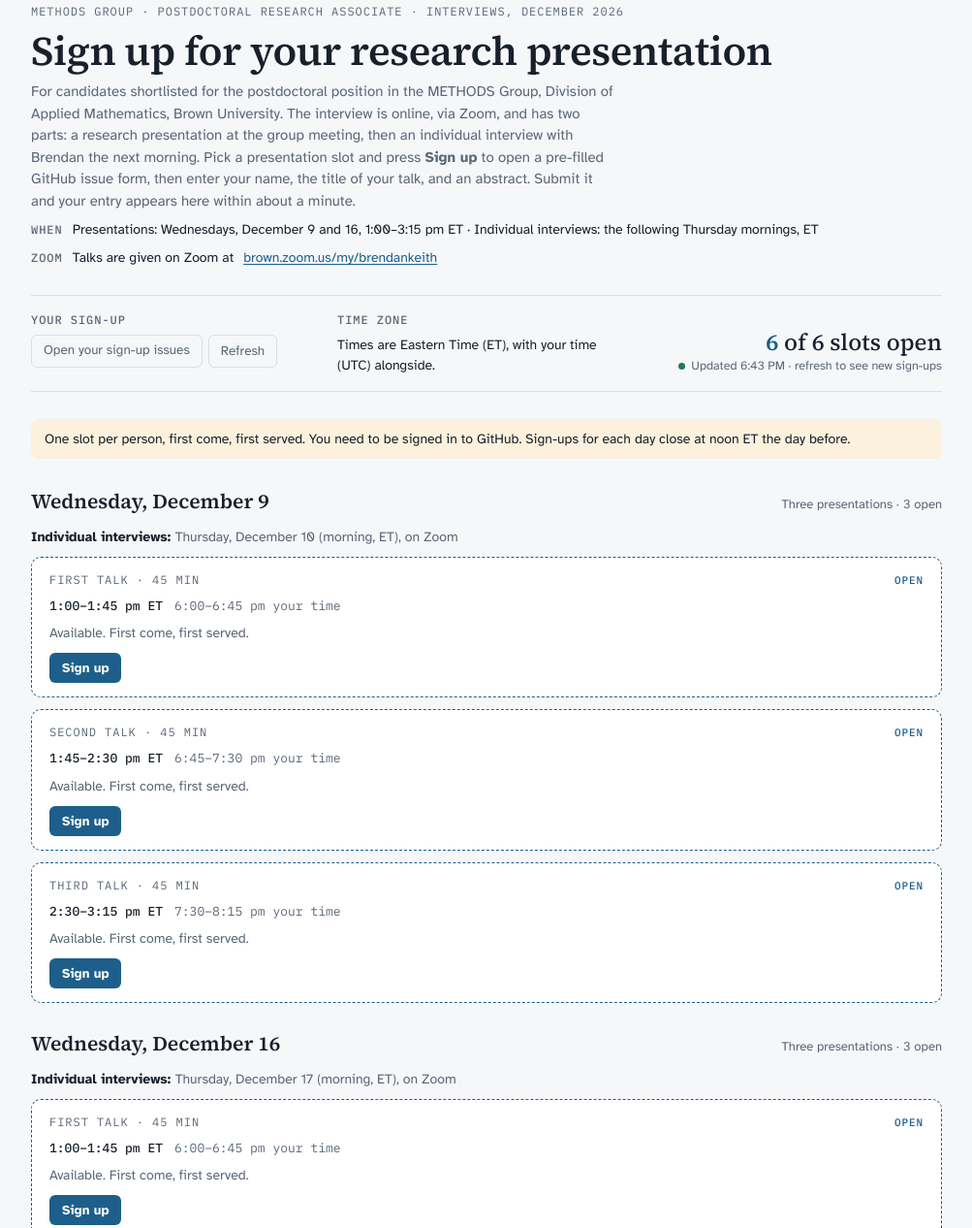
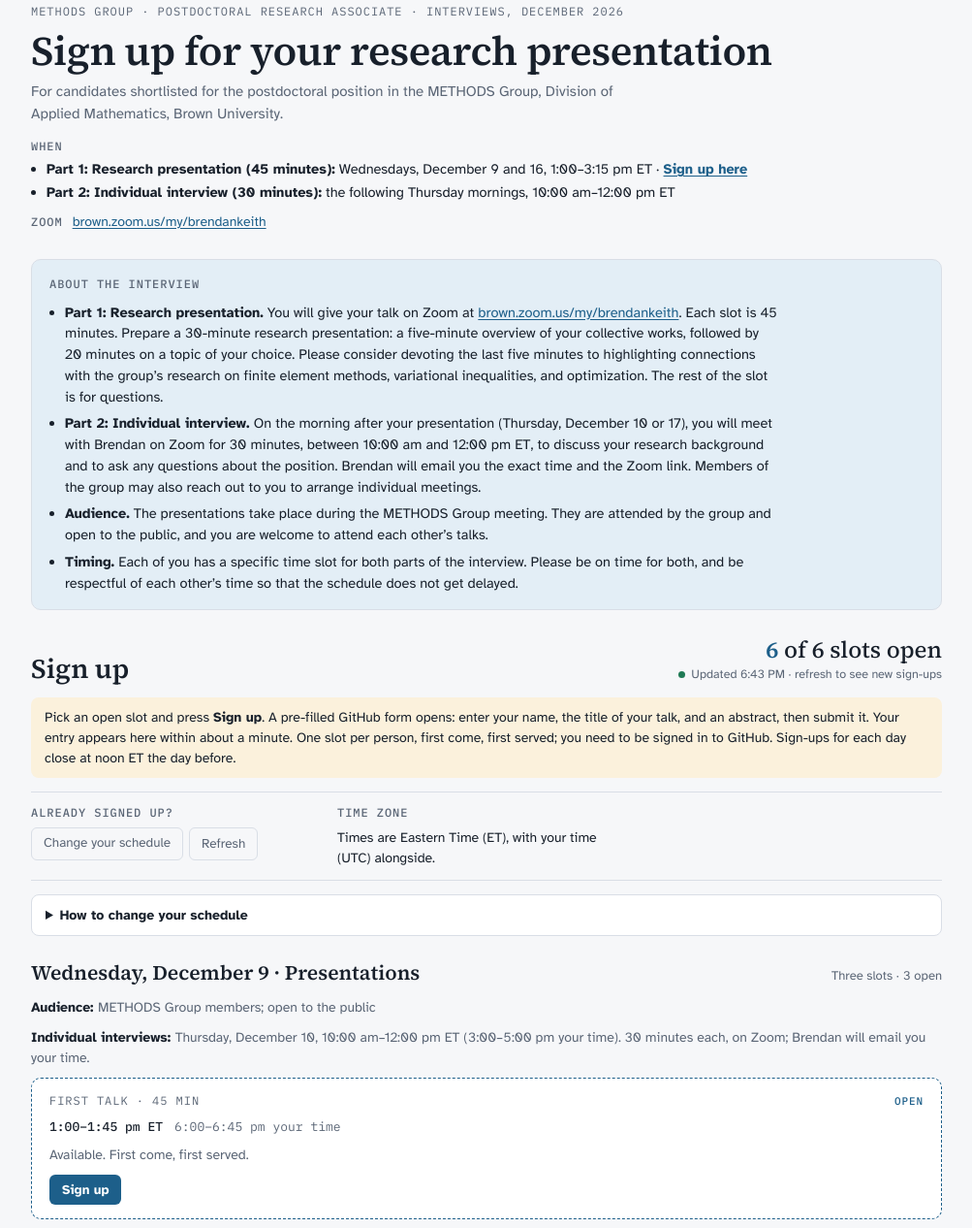
Before and after one commit to METHODS-Group/public, a plain HTML site: page postdoc-interviews-2026/index.html in a window 1280 px wide. Shown: the part 41-1307 px from the top of the page at 97% size, without its empty margins (138-1141 px from the left). Drawn offline with nearby package versions, Linux system fonts and the light colour scheme.

Commit message:
Interview sign-up page: format before sign-up, clearer change link, interview length
Per Dohyun's feedback on postdoc-interviews-2026/:
- The header lists both parts with their lengths (45-minute presentation,
  30-minute individual interview) and links to the sign-up section.
- "About the interview" now comes before the sign-up so candidates see the
  format first; Part 2 states the 30-minute length and the 10:00 am-12:00 pm ET
  window.
- New "Sign up" section with the open-slot tally and the sign-up rules.
  "Open your sign-up issues" is replaced by "Already signed up? Change your
  schedule", which opens a short how-to (edit, or cancel and sign up again)
  instead of sending people to a GitHub issue list.
- Each day shows "Presentations", the audience, and the individual-interview
  window in ET and the reader's time zone (schedule.json: day.audience,
  interview.start/end/minutes). Tests check the new fields.

Co-Authored-By: Claude Opus 5.5 <noreply@anthropic.com>
Claude-Session: https://claude.ai/code/session_01S5Rdok4B9tqEyrnJGspnYr

```diff
--- a/assets/interviews.css
+++ b/assets/interviews.css
@@ -2,7 +2,30 @@
 .iv .pres-list { grid-template-columns: 1fr; }
 .iv .day-sub { margin: 0; font-size: 14px; color: var(--muted); }
 .iv .day-sub strong { color: var(--fg); font-weight: 700; }
+.iv .day-sub .local { font-variant-numeric: tabular-nums; }
 .pres .when { margin: 0; font-family: var(--font-mono); font-size: 13px; font-variant-numeric: tabular-nums; display: flex; flex-wrap: wrap; gap: 2px 12px; }
 .pres .when .et { font-weight: 500; }
 .pres .when .local { color: var(--muted); }
 #tz-note { font-size: 14px; }
+
+/* Header: the two parts of the interview at a glance. */
+.iv .when-block { display: flex; flex-direction: column; gap: 4px; margin-top: 6px; }
+.iv .when-list { margin: 0; padding-left: 1.1em; display: flex; flex-direction: column; gap: 2px; font-size: 14.5px; max-width: 80ch; }
+.iv .when-list strong { font-weight: 700; }
+.iv .when-list .jump { white-space: nowrap; font-weight: 700; }
+
+/* The sign-up section: heading with the tally, rules, controls, then the days. */
+.iv .signup { display: flex; flex-direction: column; gap: 14px; scroll-margin-top: 16px; }
+.iv .signup-head { display: flex; flex-wrap: wrap; align-items: flex-end; justify-content: space-between; gap: 8px 24px; }
+.iv .signup-head h2 { font-family: var(--font-display); font-weight: 600; font-size: 28px; line-height: 1.1; margin: 0; }
+.iv .signup .bar { padding-block: 12px; }
+.iv .signup .pdays { margin-top: 8px; }
+.iv .change { border: 1px solid var(--line); border-radius: 8px; background: var(--surface); padding: 10px 14px; scroll-margin: 16px; }
+.iv .change summary { cursor: pointer; font-weight: 700; font-size: 14px; }
+.iv .change[open] summary { margin-bottom: 8px; }
+.iv .change .about { font-size: 14px; }
+@media (prefers-reduced-motion: no-preference) {
+  .iv .change.flash { animation: iv-flash 1.4s ease-out; }
+}
+@keyframes iv-flash { from { box-shadow: 0 0 0 4px var(--accent-soft); border-color: var(--accent); } to { box-shadow: 0 0 0 0 transparent; } }
+@media (max-width: 560px) { .iv .signup-head h2 { font-size: 24px; } }
--- a/assets/interviews.js
+++ b/assets/interviews.js
@@ -84,6 +84,28 @@
       if (day(start, localTz) !== day(start, ET)) local = day(start, localTz) + ', ' + local;
       p.append(el('span', 'local', local + ' your time'));
     }
+    return p;
+  }
+
+  // The day's individual-interview window, e.g. "Thursday, December 10, 10:00 am–12:00 pm ET
+  // (4:00–6:00 pm your time). 30 minutes each; Brendan will email you your time."
+  function interviewLine(iv) {
+    var p = el('p', 'day-sub');
+    p.append(el('strong', null, 'Individual interviews: '));
+    var start = Date.parse(iv.start), end = Date.parse(iv.end);
+    if (isNaN(start) || isNaN(end)) {
+      p.append(document.createTextNode(iv.label + ' (' + (iv.when || 'morning') + '), on Zoom'));
+      return p;
+    }
+    p.append(document.createTextNode(iv.label + ', ' + range(start, end, ET) + ' ET'));
+    if (showLocal) {
+      var local = range(start, end, localTz);
+      if (day(start, localTz) !== day(start, ET)) local = day(start, localTz) + ', ' + local;
+      p.append(document.createTextNode(' '), el('span', 'local', '(' + local + ' your time)'));
+    }
+    p.append(document.createTextNode(iv.minutes
+      ? '. ' + iv.minutes + ' minutes each, on Zoom; Brendan will email you your time.'
+      : ', on Zoom.'));
     return p;
   }
 
@@ -174,16 +196,16 @@
       sec.id = d.id;
       var head = el('div', 'day-head');
       var n = d.slots.length;
-      head.append(el('h2', null, d.label),
-        el('span', null, (WORDS[n] || n) + (n === 1 ? ' presentation' : ' presentations') + ' · ' +
+      head.append(el('h2', null, d.label + ' · Presentations'),
+        el('span', null, (WORDS[n] || n) + (n === 1 ? ' slot' : ' slots') + ' · ' +
           (allClosed ? 'sign-ups closed' : dayOpen === 0 ? 'full' : dayOpen + ' open')));
       sec.append(head);
-      if (d.interview) {
-        var sub = el('p', 'day-sub');
-        sub.append(el('strong', null, 'Individual interviews: '),
-          document.createTextNode(d.interview.label + ' (' + (d.interview.when || 'morning') + '), on Zoom'));
-        sec.append(sub);
+      if (d.audience) {
+        var aud = el('p', 'day-sub');
+        aud.append(el('strong', null, 'Audience: '), document.createTextNode(d.audience));
+        sec.append(aud);
       }
+      if (d.interview) sec.append(interviewLine(d.interview));
       if (d.note) sec.append(el('p', 'closed-note', d.note));
       var list = el('div', 'pres-list');
       d.slots.forEach(function (slot) { list.append(card(slot, byslot[slot.id] || [], now)); });
@@ -224,7 +246,24 @@
     document.getElementById('tz-note').textContent =
       'Times are Eastern Time (ET), with your time (' + localTz.replace(/_/g, ' ') + ') alongside.';
   }
-  document.getElementById('my-issues').href = issuesBase + '?q=' + encodeURIComponent('is:issue author:@me');
+  // "Change your schedule" opens the how-to panel next to the button instead of leaving the page.
+  var change = document.getElementById('change');
+  var changeBtn = document.getElementById('change-btn');
+  var calm = window.matchMedia && window.matchMedia('(prefers-reduced-motion: reduce)').matches;
+  function syncChange() { changeBtn.setAttribute('aria-expanded', change.open ? 'true' : 'false'); }
+  changeBtn.addEventListener('click', function (e) {
+    e.preventDefault();
+    change.open = true;
+    change.scrollIntoView({ behavior: calm ? 'auto' : 'smooth', block: 'nearest' });
+    change.classList.remove('flash');
+    void change.offsetWidth; // restart the highlight
+    change.classList.add('flash');
+    change.querySelector('summary').focus({ preventScroll: true });
+  });
+  change.addEventListener('toggle', syncChange);
+  if (location.hash === '#change') change.open = true;
+  syncChange();
+
   document.getElementById('refresh').addEventListener('click', load);
   load();
 })();
--- a/postdoc-interviews-2026/data/schedule.json
+++ b/postdoc-interviews-2026/data/schedule.json
@@ -10,10 +10,14 @@
       "id": "dec09",
       "label": "Wednesday, December 9",
       "date": "2026-12-09",
+      "audience": "METHODS Group members; open to the public",
       "interview": {
         "date": "2026-12-10",
         "label": "Thursday, December 10",
-        "when": "morning, ET"
+        "start": "2026-12-10T10:00:00-05:00",
+        "end": "2026-12-10T12:00:00-05:00",
+        "minutes": 30,
+        "when": "10:00 am–12:00 pm ET"
       },
       "note": null,
       "slots": [
@@ -62,10 +66,14 @@
       "id": "dec16",
       "label": "Wednesday, December 16",
       "date": "2026-12-16",
+      "audience": "METHODS Group members; open to the public",
       "interview": {
         "date": "2026-12-17",
         "label": "Thursday, December 17",
-        "when": "morning, ET"
+        "start": "2026-12-17T10:00:00-05:00",
+        "end": "2026-12-17T12:00:00-05:00",
+        "minutes": 30,
+        "when": "10:00 am–12:00 pm ET"
       },
       "note": null,
       "slots": [
--- a/postdoc-interviews-2026/index.html
+++ b/postdoc-interviews-2026/index.html
@@ -19,17 +19,44 @@
   <header>
     <div class="eyebrow">METHODS Group &middot; Postdoctoral Research Associate &middot; Interviews, December 2026</div>
     <h1>Sign up for your research presentation</h1>
-    <p class="sub">For candidates shortlisted for the postdoctoral position in the METHODS Group, Division of Applied Mathematics, Brown University. The interview is online, via Zoom, and has two parts: a research presentation at the group meeting, then an individual interview with Brendan the next morning. Pick a presentation slot and press <strong>Sign up</strong> to open a pre-filled GitHub issue form, then enter your name, the title of your talk, and an abstract. Submit it and your entry appears here within about a minute.</p>
-    <p class="where-line"><span class="bar-label">When</span> Presentations: Wednesdays, December 9 and 16, 1:00&ndash;3:15 pm ET &middot; Individual interviews: the following Thursday mornings, ET</p>
-    <p class="where-line"><span class="bar-label">Zoom</span> Talks are given on Zoom at <a href="https://brown.zoom.us/my/brendankeith">brown.zoom.us/my/brendankeith</a></p>
+    <p class="sub">For candidates shortlisted for the postdoctoral position in the METHODS Group, Division of Applied Mathematics, Brown University.</p>
+    <div class="when-block">
+      <span class="bar-label">When</span>
+      <ul class="when-list">
+        <li><strong>Part 1: Research presentation (45 minutes):</strong> Wednesdays, December 9 and 16, 1:00&ndash;3:15 pm ET &middot; <a class="jump" href="#sign-up">Sign up here</a></li>
+        <li><strong>Part 2: Individual interview (30 minutes):</strong> the following Thursday mornings, 10:00 am&ndash;12:00 pm ET</li>
+      </ul>
+    </div>
+    <p class="where-line"><span class="bar-label">Zoom</span> <a href="https://brown.zoom.us/my/brendankeith">brown.zoom.us/my/brendankeith</a></p>
   </header>
+
+  <section class="info" aria-labelledby="about-heading">
+    <h2 id="about-heading" class="bar-label">About the interview</h2>
+    <ul class="about">
+      <li><strong>Part 1: Research presentation.</strong> You will give your talk on Zoom at <a href="https://brown.zoom.us/my/brendankeith">brown.zoom.us/my/brendankeith</a>. Each slot is 45 minutes. Prepare a 30-minute research presentation: a five-minute overview of your collective works, followed by 20 minutes on a topic of your choice. Please consider devoting the last five minutes to highlighting connections with the group&rsquo;s research on finite element methods, variational inequalities, and optimization. The rest of the slot is for questions.</li>
+      <li><strong>Part 2: Individual interview.</strong> On the morning after your presentation (Thursday, December 10 or 17), you will meet with Brendan on Zoom for 30 minutes, between 10:00 am and 12:00 pm ET, to discuss your research background and to ask any questions about the position. Brendan will email you the exact time and the Zoom link. Members of the group may also reach out to you to arrange individual meetings.</li>
+      <li><strong>Audience.</strong> The presentations take place during the METHODS Group meeting. They are attended by the group and open to the public, and you are welcome to attend each other&rsquo;s talks.</li>
+      <li><strong>Timing.</strong> Each of you has a specific time slot for both parts of the interview. Please be on time for both, and be respectful of each other&rsquo;s time so that the schedule does not get delayed.</li>
+    </ul>
+  </section>
+
+  <section class="signup" id="sign-up" aria-labelledby="signup-heading">
+    <div class="signup-head">
+      <h2 id="signup-heading">Sign up</h2>
+      <div class="tally">
+        <div class="count" id="count"><b>&ndash;</b> slots open</div>
+        <div class="status" id="status" data-state="wait" aria-live="polite"><span class="dot"></span><span id="status-text">Loading the schedule&hellip;</span></div>
+      </div>
+    </div>
+
+    <p class="notice" id="notice">Pick an open slot and press <strong>Sign up</strong>. A pre-filled GitHub form opens: enter your name, the title of your talk, and an abstract, then submit it. Your entry appears here within about a minute. One slot per person, first come, first served; you need to be signed in to GitHub. Sign-ups for each day close at noon ET the day before.</p>
 
     <div class="bar">
       <div class="fields">
         <div class="field">
-        <span class="bar-label">Your sign-up</span>
+          <span class="bar-label">Already signed up?</span>
           <div class="btns">
-          <a id="my-issues" class="btn ghost" href="https://github.com/METHODS-Group/public/issues" target="_blank" rel="noopener">Open your sign-up issues</a>
+            <a id="change-btn" class="btn ghost" href="#change" aria-controls="change">Change your schedule</a>
             <button id="refresh" type="button" class="btn ghost">Refresh</button>
           </div>
         </div>
@@ -38,29 +65,25 @@
           <span id="tz-note">Times are Eastern Time (ET).</span>
         </div>
       </div>
-    <div class="tally">
-      <div class="count" id="count"><b>&ndash;</b> slots open</div>
-      <div class="status" id="status" data-state="wait" aria-live="polite"><span class="dot"></span><span id="status-text">Loading the schedule&hellip;</span></div>
-    </div>
     </div>
 
-  <p class="notice" id="notice">One slot per person, first come, first served. You need to be signed in to GitHub. Sign-ups for each day close at noon ET the day before.</p>
+    <details class="change" id="change">
+      <summary>How to change your schedule</summary>
+      <ul class="about">
+        <li>Find your talk below. It shows your name and GitHub login.</li>
+        <li><strong>To change the title or abstract,</strong> press <em>Edit my sign-up</em> on your talk.</li>
+        <li><strong>To move to another slot,</strong> press <em>Cancel my sign-up</em> on your talk, then press <em>Sign up</em> on an open slot.</li>
+        <li>Each button opens a pre-filled GitHub form. Submit it, and this page updates within about a minute; press <em>Refresh</em> to see the change.</li>
+        <li>After sign-ups for your day close (noon ET the day before), email Brendan instead.</li>
+      </ul>
+    </details>
 
     <noscript><p class="notice">This page needs JavaScript to show the schedule. The data is in <a href="data/schedule.json">data/schedule.json</a> and <a href="data/signups.json">data/signups.json</a>.</p></noscript>
 
     <div class="pdays" id="days" aria-live="polite"></div>
-
-  <section class="info" aria-labelledby="about-heading">
-    <h2 id="about-heading" class="bar-label">About the interview</h2>
-    <ul class="about">
-      <li><strong>Part 1: Research presentation.</strong> You will give your talk on Zoom at <a href="https://brown.zoom.us/my/brendankeith">brown.zoom.us/my/brendankeith</a>. Each slot is 45 minutes. Prepare a 30-minute research presentation: a five-minute overview of your collective works, followed by 20 minutes on a topic of your choice. Please consider devoting the last five minutes to highlighting connections with the group&rsquo;s research on finite element methods, variational inequalities, and optimization. The rest of the slot is for questions.</li>
-      <li><strong>Part 2: Individual interview.</strong> On the morning after your presentation (Thursday, December 10 or 17, Eastern Time), you will meet with Brendan on Zoom to discuss your research background, and you will have the opportunity to ask any questions about the position. Brendan will email you the time and the Zoom link. Members of the group may also reach out to you to arrange individual meetings.</li>
-      <li><strong>Audience.</strong> The presentations take place during the METHODS Group meeting. They are attended by the group and open to the public, and you are welcome to attend each other&rsquo;s talks.</li>
-      <li><strong>Timing.</strong> Each of you has a specific time slot for both parts of the interview. Please be on time for both, and be respectful of each other&rsquo;s time so that the schedule does not get delayed.</li>
-    </ul>
   </section>
 
-  <p class="foot">Your name, GitHub login, title, and abstract are stored in this <a href="https://github.com/METHODS-Group/public">public repository</a> and are visible to anyone, so enter them as you would like them shown. To change your title or abstract, use <em>Edit my sign-up</em>; to switch slots, use <em>Cancel my sign-up</em> and then sign up for another open slot. If you would rather not sign up through GitHub, or something goes wrong, email Brendan.</p>
+  <p class="foot">Your name, GitHub login, title, and abstract are stored in this <a href="https://github.com/METHODS-Group/public">public repository</a> and are visible to anyone, so enter them as you would like them shown. If you would rather not sign up through GitHub, or something goes wrong, email Brendan.</p>
 </div>
 <script defer src="https://cdn.jsdelivr.net/npm/katex@0.19.1/dist/katex.min.js" integrity="sha384-a1WQdjRj162i159OYq041X6I4K8NenkrI09LlPmiHg0YOb7CR+wJOraXwK9abpnE" crossorigin="anonymous"></script>
 <script defer src="https://cdn.jsdelivr.net/npm/katex@0.19.1/dist/contrib/auto-render.min.js" integrity="sha384-bjyGPfbij8/NDKJhSGZNP/khQVgtHUE5exjm4Ydllo42FwIgYsdLO2lXGmRBf5Mz" crossorigin="anonymous"></script>
--- a/scripts/test.js
+++ b/scripts/test.js
@@ -458,7 +458,7 @@ function liveSheets() {
 }
 const SITE = 'https://methods-group.github.io/public/';
 
-test('the interview sheet: three 45-minute talks on Wed Dec 9 and 16, 1:00-3:15 pm ET; interviews the next morning', () => {
+test('the interview sheet: three 45-minute talks on Wed Dec 9 and 16, 1:00-3:15 pm ET; 30-minute interviews the next morning, 10-12 ET', () => {
   assert.deepEqual(interviews.days.map((d) => [d.date, d.interview.date, d.slots.map((s) => s.id)]), [
     ['2026-12-09', '2026-12-10', ['iv-dec09-1', 'iv-dec09-2', 'iv-dec09-3']],
     ['2026-12-16', '2026-12-17', ['iv-dec16-1', 'iv-dec16-2', 'iv-dec16-3']],
@@ -466,6 +466,10 @@ test('the interview sheet: three 45-minute talks on Wed Dec 9 and 16, 1:00-3:15
   for (const d of interviews.days) {
     assert.equal(new Date(d.date + 'T12:00:00Z').getUTCDay(), 3, `${d.date} is a Wednesday`);
     assert.equal(new Date(d.interview.date + 'T12:00:00Z').getUTCDay(), 4, `${d.interview.date} is a Thursday`);
+    // Individual interviews: 30 minutes each, between 10 am and noon ET the next morning.
+    assert.deepEqual([d.interview.start, d.interview.end, d.interview.minutes],
+      [`${d.interview.date}T10:00:00-05:00`, `${d.interview.date}T12:00:00-05:00`, 30]);
+    assert.equal(d.audience, 'METHODS Group members; open to the public');
     assert.equal(d.slots[0].start, `${d.date}T13:00:00-05:00`);
     assert.equal(d.slots[2].end, `${d.date}T15:15:00-05:00`);
     d.slots.forEach((s, i) => {
```
Also changed, not shown: 1 other file. Lines whose indentation alone changed are shown as unchanged.
